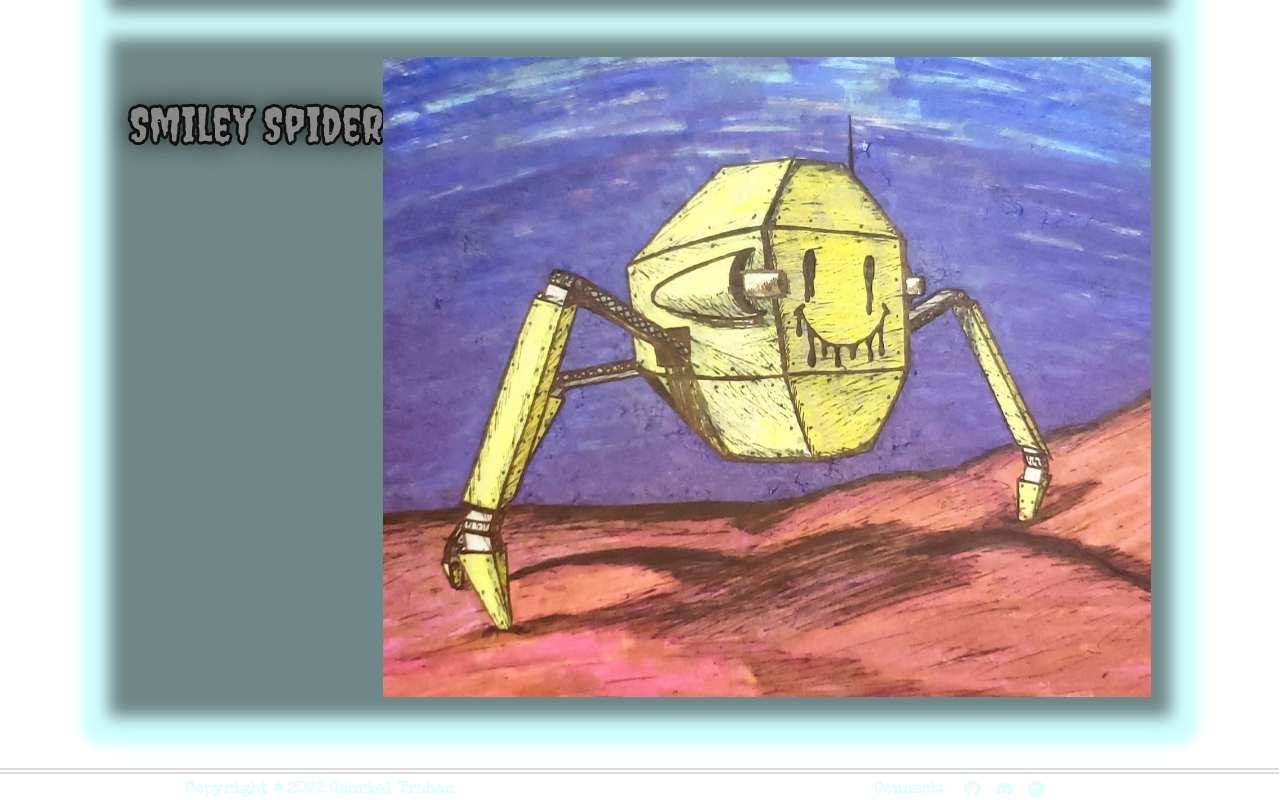
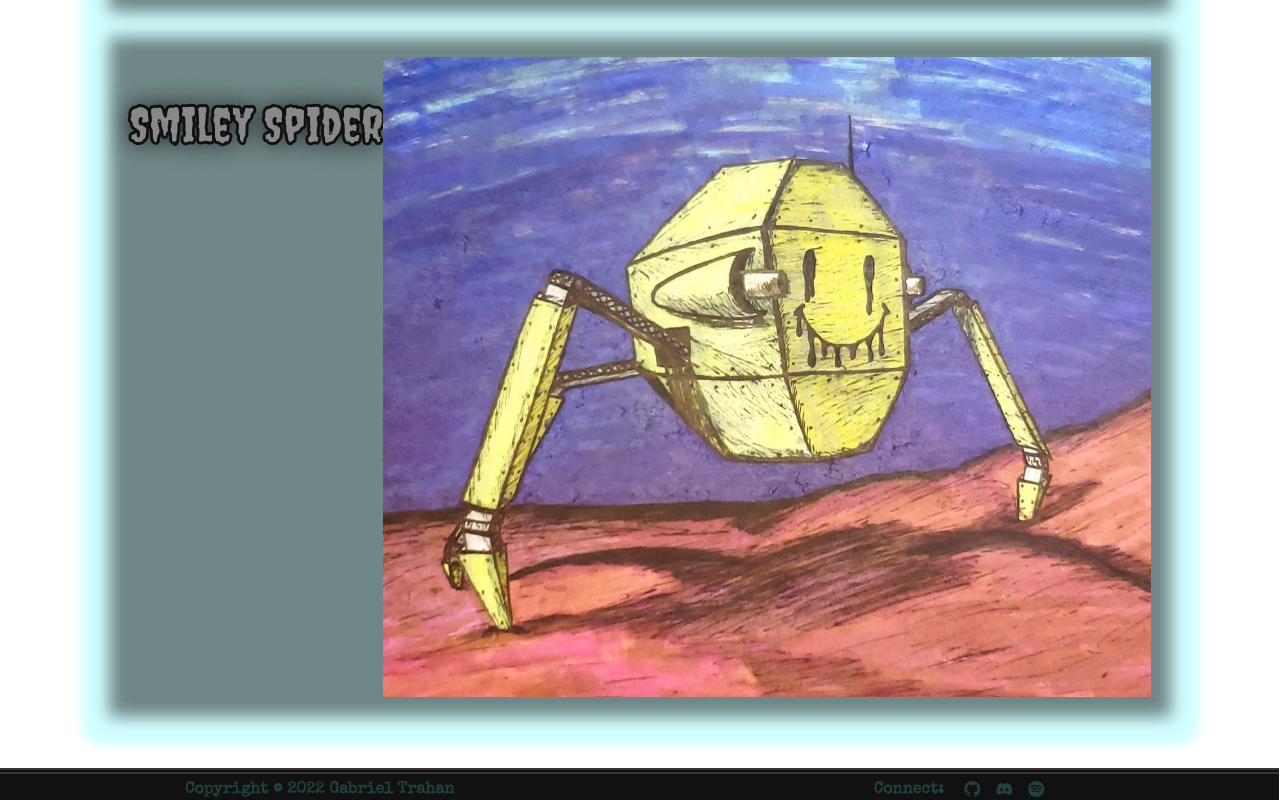
Before and after one commit to theokoles7/portfolio, an Angular app in the folder ui/: page /art in a window 1280 px wide. Shown: the part 1702-2502 px from the top of the page. Built offline with nearby package versions, Linux system fonts and the light colour scheme.

Commit message:
Footer/nav background color

```diff
--- a/ui/src/app/components/footer/footer.component.scss
+++ b/ui/src/app/components/footer/footer.component.scss
@@ -1,6 +1,7 @@
 @import "../../../styles.scss";
 
 div.outer{
+  background-color: $black;
   border-top:  double .5vw rgba($gray2, .3);
 
   width: 99.9%;
```
